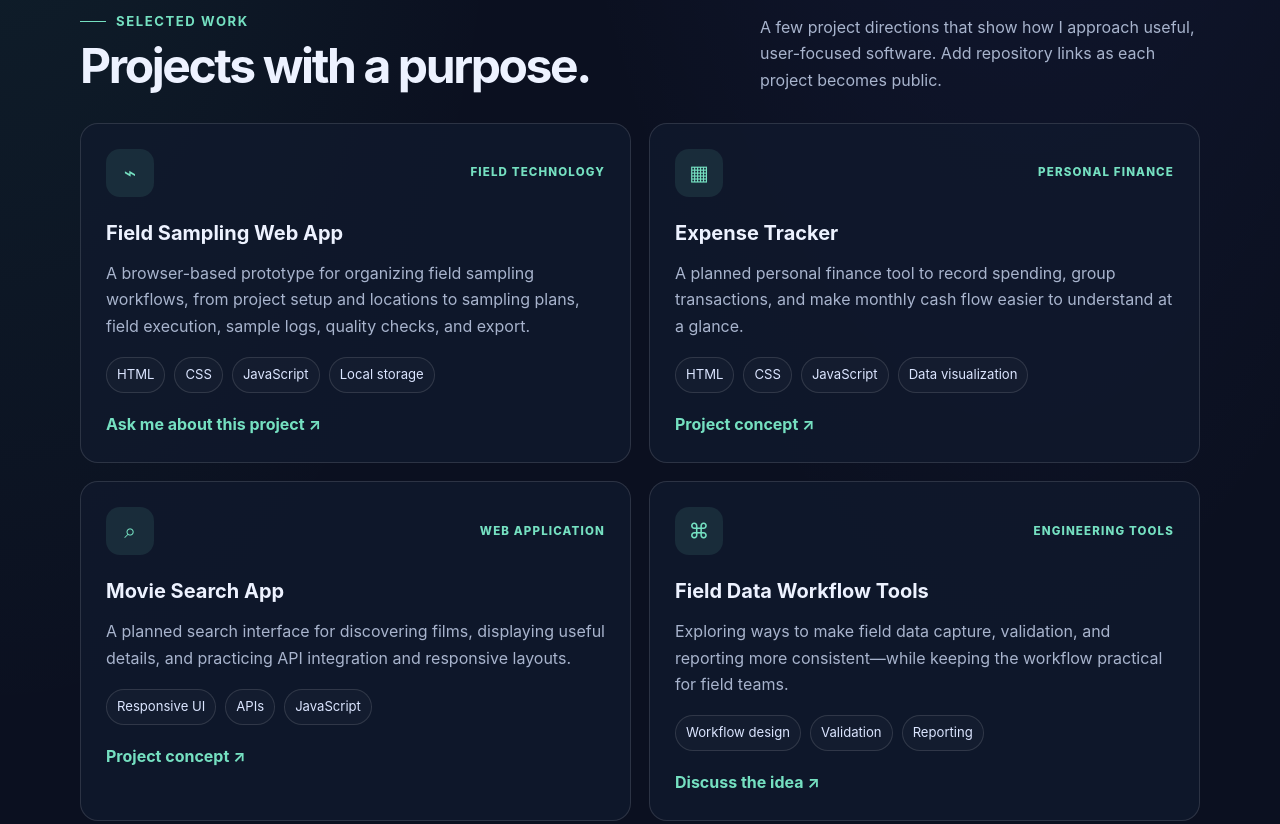
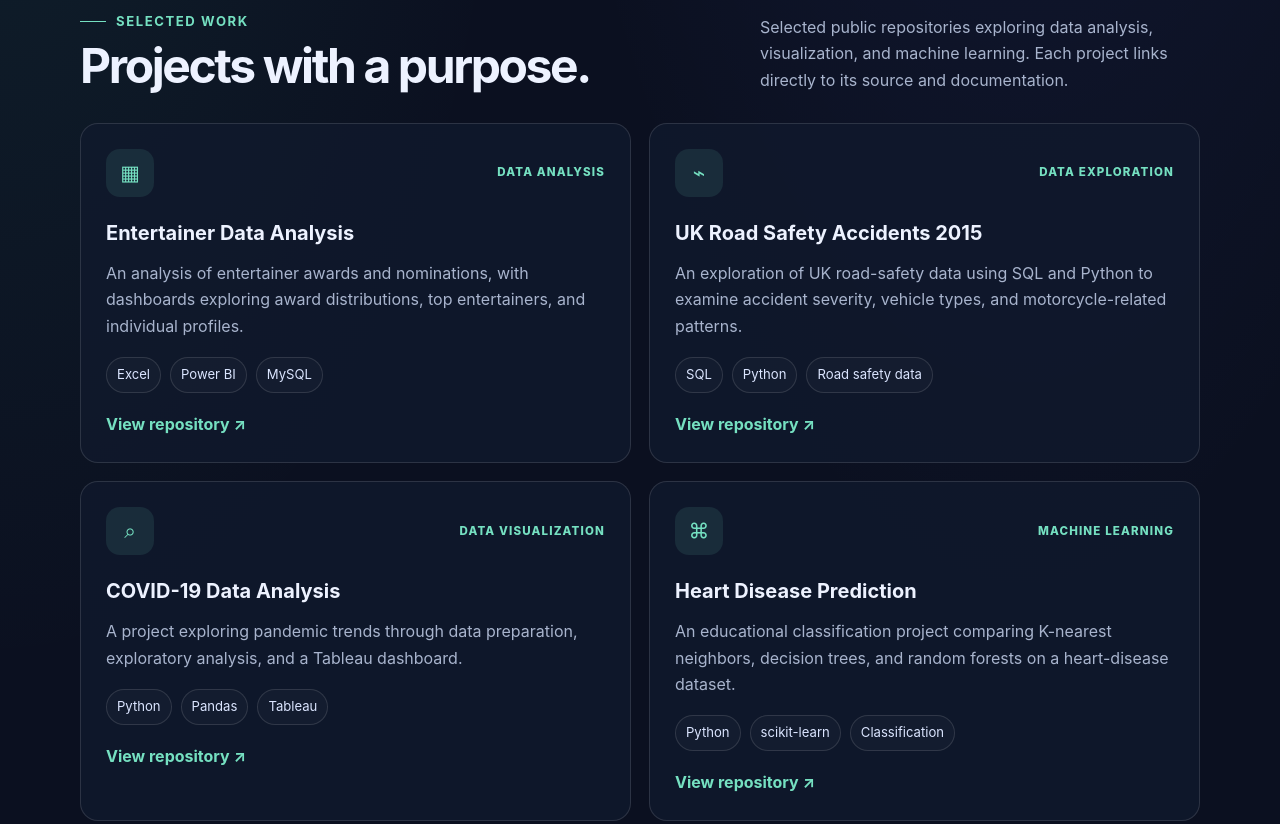
Before and after one commit to darshil2709/darshil2709.github.io, a plain HTML site: page index.html in a window 1280 px wide. Shown: the part 1581-2405 px from the top of the page. Drawn offline with Linux system fonts and the light colour scheme.

Commit message:
Prepare portfolio content and project links for publication

```diff
--- a/index.html
+++ b/index.html
@@ -170,36 +170,36 @@
       <div class="wrap">
         <div class="section-heading">
           <div><div class="eyebrow">Selected work</div><h2>Projects with a purpose.</h2></div>
-          <p>A few project directions that show how I approach useful, user-focused software. Add repository links as each project becomes public.</p>
+          <p>Selected public repositories exploring data analysis, visualization, and machine learning. Each project links directly to its source and documentation.</p>
         </div>
         <div class="project-grid">
           <article class="panel project">
-            <div class="project-top"><div class="project-icon">⌁</div><small>Field technology</small></div>
-            <h3>Field Sampling Web App</h3>
-            <p>A browser-based prototype for organizing field sampling workflows, from project setup and locations to sampling plans, field execution, sample logs, quality checks, and export.</p>
-            <div class="tag-list"><span class="tag">HTML</span><span class="tag">CSS</span><span class="tag">JavaScript</span><span class="tag">Local storage</span></div>
-            <a class="text-link" href="#contact">Ask me about this project ↗</a>
+            <div class="project-top"><div class="project-icon">▦</div><small>Data analysis</small></div>
+            <h3>Entertainer Data Analysis</h3>
+            <p>An analysis of entertainer awards and nominations, with dashboards exploring award distributions, top entertainers, and individual profiles.</p>
+            <div class="tag-list"><span class="tag">Excel</span><span class="tag">Power BI</span><span class="tag">MySQL</span></div>
+            <a class="text-link" href="https://github.com/darshil2709/Entertainer-Data-Analysis" target="_blank" rel="noopener noreferrer" aria-label="View Entertainer Data Analysis repository on GitHub">View repository ↗</a>
           </article>
           <article class="panel project">
-            <div class="project-top"><div class="project-icon">▦</div><small>Personal finance</small></div>
-            <h3>Expense Tracker</h3>
-            <p>A planned personal finance tool to record spending, group transactions, and make monthly cash flow easier to understand at a glance.</p>
-            <div class="tag-list"><span class="tag">HTML</span><span class="tag">CSS</span><span class="tag">JavaScript</span><span class="tag">Data visualization</span></div>
-            <a class="text-link" href="#contact">Project concept ↗</a>
+            <div class="project-top"><div class="project-icon">⌁</div><small>Data exploration</small></div>
+            <h3>UK Road Safety Accidents 2015</h3>
+            <p>An exploration of UK road-safety data using SQL and Python to examine accident severity, vehicle types, and motorcycle-related patterns.</p>
+            <div class="tag-list"><span class="tag">SQL</span><span class="tag">Python</span><span class="tag">Road safety data</span></div>
+            <a class="text-link" href="https://github.com/darshil2709/UK-Road-Safety-Accidents-2015" target="_blank" rel="noopener noreferrer" aria-label="View UK Road Safety Accidents 2015 repository on GitHub">View repository ↗</a>
           </article>
           <article class="panel project">
-            <div class="project-top"><div class="project-icon">⌕</div><small>Web application</small></div>
-            <h3>Movie Search App</h3>
-            <p>A planned search interface for discovering films, displaying useful details, and practicing API integration and responsive layouts.</p>
-            <div class="tag-list"><span class="tag">Responsive UI</span><span class="tag">APIs</span><span class="tag">JavaScript</span></div>
-            <a class="text-link" href="#contact">Project concept ↗</a>
+            <div class="project-top"><div class="project-icon">⌕</div><small>Data visualization</small></div>
+            <h3>COVID-19 Data Analysis</h3>
+            <p>A project exploring pandemic trends through data preparation, exploratory analysis, and a Tableau dashboard.</p>
+            <div class="tag-list"><span class="tag">Python</span><span class="tag">Pandas</span><span class="tag">Tableau</span></div>
+            <a class="text-link" href="https://github.com/darshil2709/Covid19-Data-analysis" target="_blank" rel="noopener noreferrer" aria-label="View COVID-19 Data Analysis repository on GitHub">View repository ↗</a>
           </article>
           <article class="panel project">
-            <div class="project-top"><div class="project-icon">⌘</div><small>Engineering tools</small></div>
-            <h3>Field Data Workflow Tools</h3>
-            <p>Exploring ways to make field data capture, validation, and reporting more consistent—while keeping the workflow practical for field teams.</p>
-            <div class="tag-list"><span class="tag">Workflow design</span><span class="tag">Validation</span><span class="tag">Reporting</span></div>
-            <a class="text-link" href="#contact">Discuss the idea ↗</a>
+            <div class="project-top"><div class="project-icon">⌘</div><small>Machine learning</small></div>
+            <h3>Heart Disease Prediction</h3>
+            <p>An educational classification project comparing K-nearest neighbors, decision trees, and random forests on a heart-disease dataset.</p>
+            <div class="tag-list"><span class="tag">Python</span><span class="tag">scikit-learn</span><span class="tag">Classification</span></div>
+            <a class="text-link" href="https://github.com/darshil2709/Predicting-Heart-Disease" target="_blank" rel="noopener noreferrer" aria-label="View Heart Disease Prediction repository on GitHub">View repository ↗</a>
           </article>
         </div>
       </div>
@@ -235,12 +235,10 @@
           <h2>Have a useful problem to solve?</h2>
           <p>I'm interested in engineering technology, practical web applications, and opportunities to build tools that make everyday work better.</p>
           <div class="actions">
-            <!-- Replace the placeholder links below with your real profiles before publishing. -->
-            <a class="button primary" href="https://github.com/darshil2709/" target="_blank" rel="noopener noreferrer">GitHub profile ↗</a>
-            <a class="button" href="https://www.linkedin.com/in/darshil-nanavati//" target="_blank" rel="noopener noreferrer">LinkedIn ↗</a>
+            <a class="button primary" href="https://github.com/darshil2709/darshil2709#readme" target="_blank" rel="noopener noreferrer">Profile README ↗</a>
+            <a class="button" href="https://www.linkedin.com/in/darshil-nanavati/" target="_blank" rel="noopener noreferrer">LinkedIn ↗</a>
             <a class="button" href="mailto:nanavati.darshil@gmail.com">Email me ↗</a>
           </div>
-          <p style="font-size:.85rem;margin-top:20px;">Before publishing: replace the GitHub, LinkedIn, and email links with your actual profiles and contact details.</p>
         </div>
       </div>
     </section>
```
